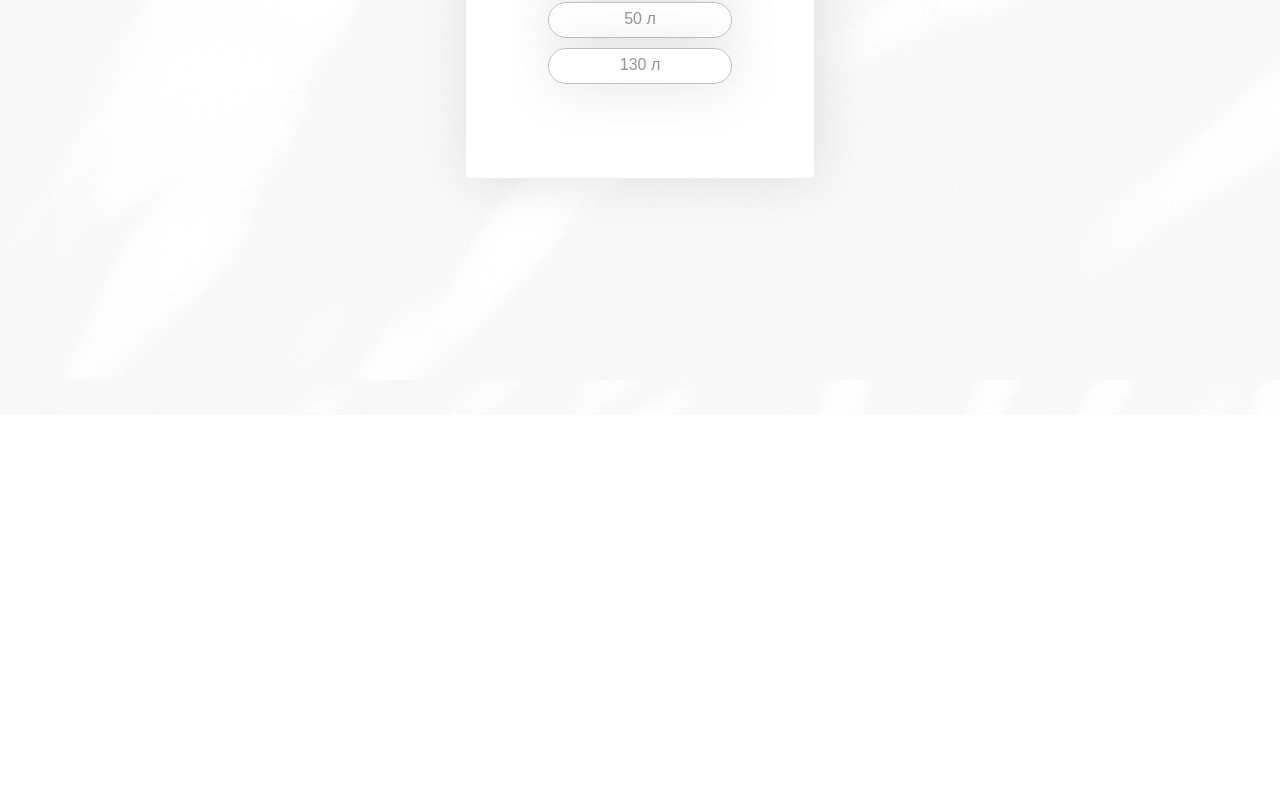
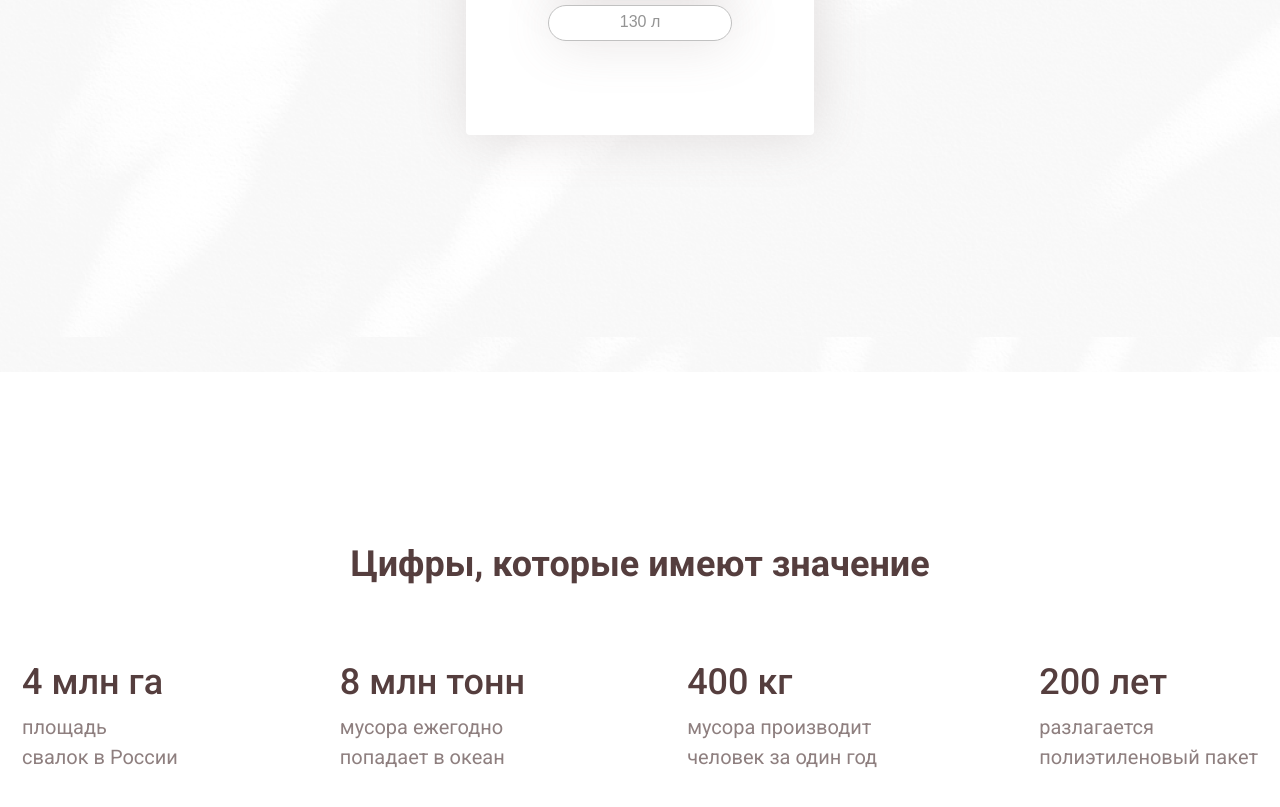
Before and after one commit to ogyreck/5R-ecoLINE, a React (Create React App) app: page /shop in a window 1280 px wide. Shown: the part 951-1758 px from the top of the page. Before the commit the page ends 1366 px from the top, so only its background shows below. Built offline with nearby package versions, Linux system fonts and the light colour scheme.

Commit message:
Разработка секции с цифрами, которые имеют значение

```diff
--- a/src/App.js
+++ b/src/App.js
@@ -8,6 +8,7 @@ import News from './components/contents/news/News';
 import About from './components/contents/about/About';
 import Shop from './components/contents/shop/Shop';
 import Quizz from './components/contents/Quizz'
+import Numbers from './components/contents/Numbers'
 
 const App = () => {
     return (
@@ -21,6 +22,7 @@ const App = () => {
             </BrowserRouter>
             <div className="App">
                 <Quizz />
+                <Numbers/>
             </div>
         </>
     );
--- /dev/null
+++ b/src/components/contents/Numbers.css
@@ -0,0 +1,45 @@
+@import url("https://fonts.googleapis.com/css2?family=Roboto:ital,wght@0,100;0,300;0,400;0,500;0,700;0,900;1,100;1,300;1,400;1,500;1,700;1,900&display=swap");
+*{
+   margin: 0;
+}
+
+.numbers {
+  padding-top: 180px;
+  padding-bottom: 204px;
+  text-align: center;
+  font-family: "Roboto", sans-serif;
+}
+
+.humbers__heading {
+  font-weight: bold;
+  font-size: 36px;
+  line-height: 24px;
+  color: rgba(67, 41, 41, 0.9);
+  padding-bottom: 80px;
+}
+
+.numbers__items {
+  text-align: left;
+  display: flex;
+  justify-content: center;
+  align-items: center;
+  gap: 162px;
+}
+
+.numbers__item {
+}
+
+.numbers__item-heading {
+   padding-bottom: 4px;
+  font-weight: 500;
+  font-size: 36px;
+  line-height: 148%;
+  color: rgba(67, 41, 41, 0.9);
+}
+
+.numbers__item-description {
+  font-weight: normal;
+  font-size: 20px;
+  line-height: 148%;
+  color: rgba(67, 41, 41, 0.6);
+}
--- /dev/null
+++ b/src/components/contents/Numbers.jsx
@@ -0,0 +1,30 @@
+import "./Numbers.css";
+
+const Numbers = () =>{
+   return(
+      <section className="numbers">
+         <h2 className="humbers__heading">Цифры, которые имеют значение</h2>
+         <div className="numbers__items">
+            <div className="numbers__item">
+               <h2 className="numbers__item-heading">4 млн га</h2>
+               <p className="numbers__item-description">площадь <br /> свалок в России</p>
+            </div>
+            <div className="numbers__item">
+               <h2 className="numbers__item-heading">8 млн тонн</h2>
+               <p className="numbers__item-description">мусора ежегодно <br /> попадает в океан</p>
+            </div>
+            <div className="numbers__item">
+               <h2 className="numbers__item-heading">400 кг</h2>
+               <p className="numbers__item-description">мусора производит <br /> человек за один год</p>
+            </div>
+            <div className="numbers__item">
+               <h2 className="numbers__item-heading">200 лет</h2>
+               <p className="numbers__item-description">разлагается <br /> полиэтиленовый пакет</p>
+            </div>
+         </div>
+      </section>
+   );
+}
+
+
+export default Numbers;
```
